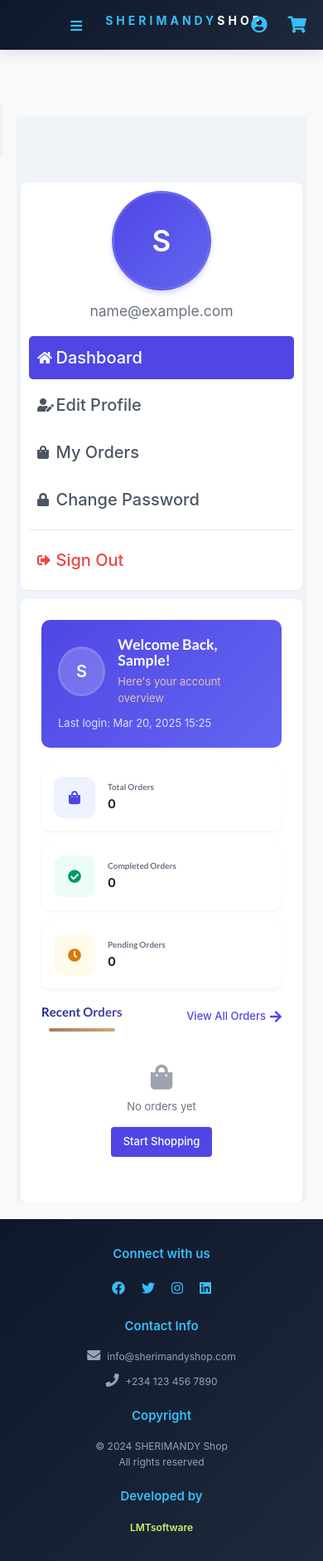
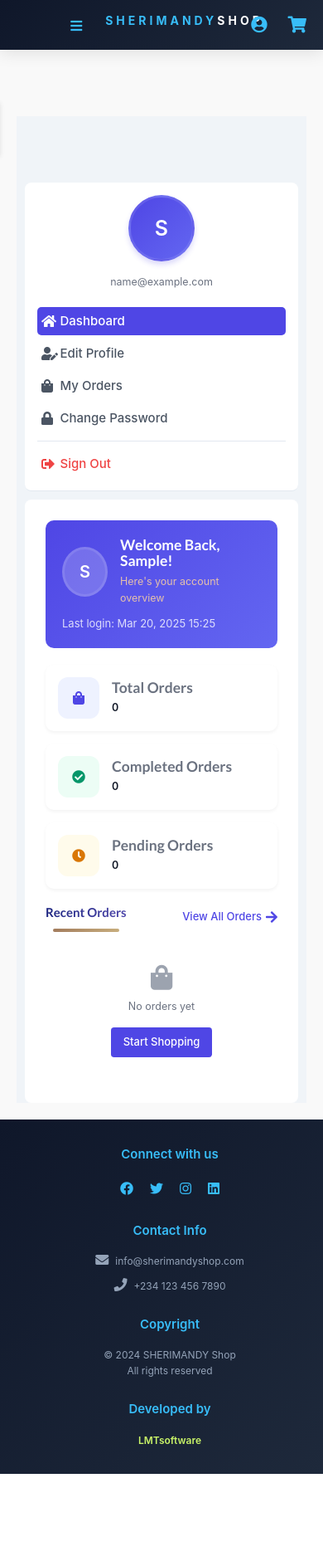
Before and after one commit to JimmyOlsen05/sherimandyshop, a Django app: page /accounts/dashboard/ in a window 390 px wide. Shown: the whole page at 83% size. After the commit the page ends 1776 px from the top, so only its background shows below. Run offline with Django 3.2, Linux system fonts and the light colour scheme; the visitor is signed in with stand-in values (Sample User, id 1); data that the repository does not hold is empty; some libraries are stand-ins or nearby versions.

Commit message:
Updated features and fixed bugs

```diff
--- a/templates/base.html
+++ b/templates/base.html
@@ -609,7 +609,7 @@
     </script>
 </head>
 
-<body style="background:#40394a; margin: 0; padding-top: 180px; overflow-x: hidden;">
+<body style="background:#40394a; margin: 0; padding-top: 180px;">
     <!-- Toast container for notifications -->
     <div class="toast-container" id="toastContainer"></div>
 
@@ -680,25 +680,23 @@
         </ul>
     </nav>
 
-    <main style="min-height: calc(100vh - 180px); width: 100%; display: flex; flex-direction: column;">
-        <div style="width: 100%; max-width: 1400px; margin: 0 auto; padding: 2rem; flex: 1;">
-            {% block content %}
-            {% endblock %}
-        </div>
+    <main style="min-height: calc(100vh - 180px); width: 100%; max-width: 1400px; margin: 0 auto; padding: 2rem;">
+        {% block content %}
+        {% endblock %}
     </main>
 
     <!-- Footer with Interactive Elements -->
-    <footer style="background: linear-gradient(135deg, #0F172A 0%, #1E293B 100%); width: 100vw; position: relative; left: 50%; right: 50%; margin-left: -50vw; margin-right: -50vw; padding: 3rem 0;">
+    <footer style="background: linear-gradient(135deg, #0F172A 0%, #1E293B 100%); width: 100%; padding: 3rem 0; margin-top: auto;">
         <div class="container" style="max-width: 1400px; margin: 0 auto; padding: 0 2rem;">
-            <div style="display: grid; grid-template-columns: repeat(auto-fit, minmax(250px, 1fr)); gap: 2rem;">
+            <div style="display: grid; grid-template-columns: repeat(auto-fit, minmax(280px, 1fr)); gap: 2.5rem;">
                 <!-- Connect Section -->
                 <div style="display: flex; flex-direction: column; align-items: center;">
                     <div style="color: #38BDF8; font-weight: 600; font-size: 1.5rem; margin-bottom: 1.5rem;">Connect with us</div>
                     <div style="display: flex; gap: 2rem;">
-                        <a href="#" style="color: #38BDF8; font-size: 1.8rem;"><i class="fab fa-facebook"></i></a>
-                        <a href="#" style="color: #38BDF8; font-size: 1.8rem;"><i class="fab fa-twitter"></i></a>
-                        <a href="#" style="color: #38BDF8; font-size: 1.8rem;"><i class="fab fa-instagram"></i></a>
-                        <a href="#" style="color: #38BDF8; font-size: 1.8rem;"><i class="fab fa-linkedin"></i></a>
+                        <a href="#" style="color: #38BDF8; font-size: 1.8rem; transition: transform 0.2s;"><i class="fab fa-facebook"></i></a>
+                        <a href="#" style="color: #38BDF8; font-size: 1.8rem; transition: transform 0.2s;"><i class="fab fa-twitter"></i></a>
+                        <a href="#" style="color: #38BDF8; font-size: 1.8rem; transition: transform 0.2s;"><i class="fab fa-instagram"></i></a>
+                        <a href="#" style="color: #38BDF8; font-size: 1.8rem; transition: transform 0.2s;"><i class="fab fa-linkedin"></i></a>
                     </div>
                 </div>
 
@@ -731,20 +729,13 @@
     </footer>
 
     <style>
-    /* Reset any potential body margin */
-    body {
-        margin: 0;
-        padding: 0;
-        overflow-x: hidden;
-    }
-
     @media (max-width: 1024px) {
         footer {
             padding: 2.5rem 0;
         }
 
         footer .container > div {
-            gap: 1.5rem;
+            gap: 2rem;
         }
     }
 
@@ -754,13 +745,16 @@
         }
 
         footer .container > div {
-            gap: 1.25rem;
-            grid-template-columns: 1fr;
+            gap: 1.5rem;
         }
+    }
 
-        main {
-            min-height: calc(100vh - 120px);
-        }
+    footer a[style*="transition"] {
+        display: inline-block;
+    }
+
+    footer a[style*="transition"]:hover {
+        transform: translateY(-3px);
     }
     </style>
 
--- a/templates/shop/accounts/dashboard/base_dashboard.html
+++ b/templates/shop/accounts/dashboard/base_dashboard.html
@@ -2,7 +2,8 @@
 {% load static %}
 
 {% block content %}
-<div style="background: #f0f4f8; padding-top: 100px; width: 100%;">
+<div style="min-height: calc(100vh - 160px); background: #f0f4f8; padding-top: 100px; display: flex; flex-direction: column;">
+    <div style="max-width: 1400px; margin: 0 auto; padding: 0 1rem; flex-grow: 1;">
         <div class="dashboard-grid" style="display: grid; grid-template-columns: 280px 1fr; gap: 1.5rem;">
             <!-- Side Panel -->
             <div class="dashboard-sidebar" style="background: white; padding: 2.5rem 1.5rem; border-right: 1px solid #e2e8f0; border-radius: 8px;">
@@ -42,6 +43,7 @@
             <!-- Main Content -->
             <div class="dashboard-content" style="padding: 2rem; background: white; border-radius: 8px;">
                 {% block dashboard_content %}{% endblock %}
+            </div>
         </div>
     </div>
 </div>
@@ -93,7 +95,6 @@
     .dashboard-grid {
         grid-template-columns: 1fr !important;
         gap: 1rem !important;
-        padding: 0 1rem;
     }
 
     .dashboard-sidebar {
@@ -104,22 +105,67 @@
 
     .dashboard-content {
         padding: 1.5rem !important;
+        flex: 1;
+    }
+
+    .avatar-circle {
+        width: 100px;
+        height: 100px;
+        font-size: 3rem;
+    }
+
+    h3 {
+        font-size: 2rem !important;
+    }
+
+    p {
+        font-size: 1.5rem !important;
+    }
+
+    .nav-link {
+        font-size: 1.75rem !important;
+        padding: 0.75rem !important;
     }
 }
 
 @media (max-width: 640px) {
-    div[style*="padding-top: 100px"] {
+    div[style*="min-height: calc(100vh - 160px)"] {
         padding-top: 80px !important;
     }
 
-    .dashboard-grid {
-        padding: 0 0.5rem;
-    }
-
-    .dashboard-sidebar,
     .dashboard-content {
         padding: 1rem !important;
     }
+
+    .avatar-circle {
+        width: 80px;
+        height: 80px;
+        font-size: 2.5rem;
+    }
+
+    h3 {
+        font-size: 1.75rem !important;
+    }
+
+    p {
+        font-size: 1.25rem !important;
+    }
+
+    .nav-link {
+        font-size: 1.5rem !important;
+        padding: 0.5rem !important;
+    }
+}
+
+/* Add this to ensure footer stays at bottom */
+main {
+    display: flex;
+    flex-direction: column;
+    min-height: 100vh;
+}
+
+footer {
+    margin-top: auto;
 }
 </style>
 {% endblock %}
```
Lines whose indentation alone changed are shown as unchanged.
